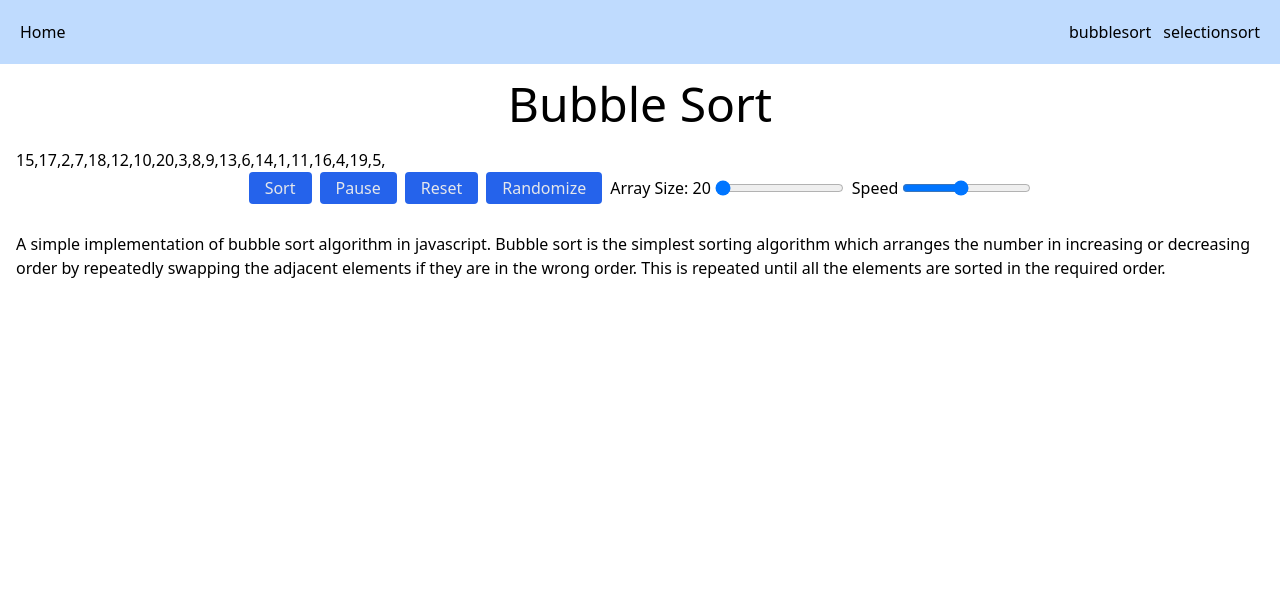
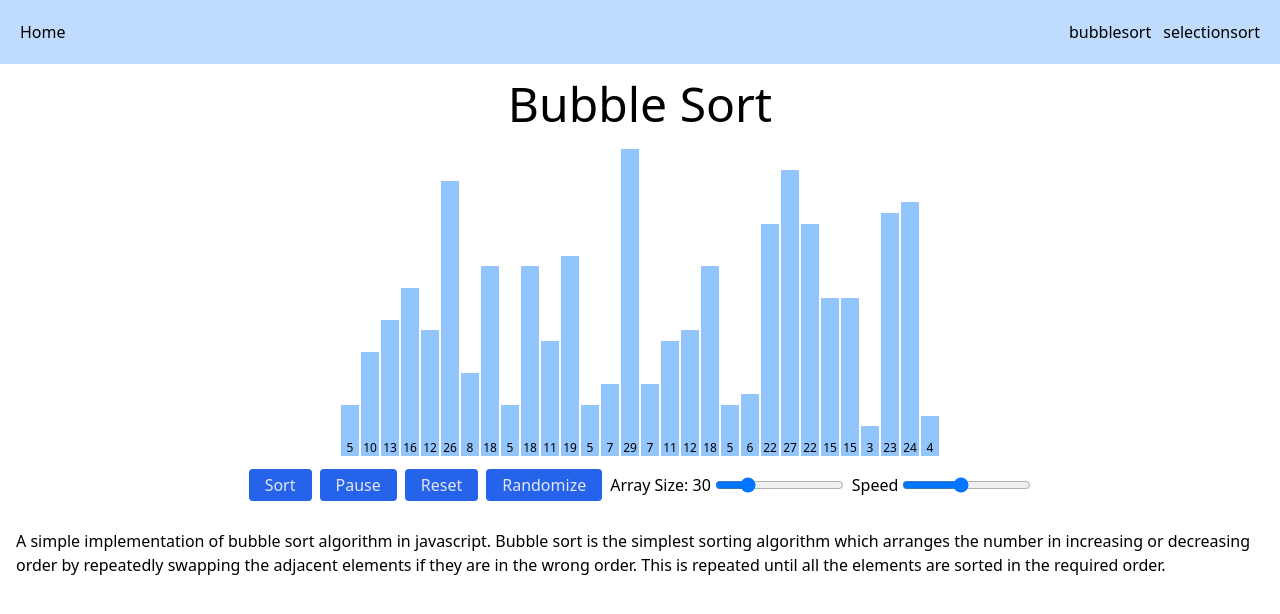
Before and after one commit to fig781/sorting-algorithm-visualizer, a React (Create React App) app: page /bubblesort in a window 1280 px wide. Shown: the top 614 px of the page. Built offline with nearby package versions, Linux system fonts and the light colour scheme.

Commit message:
timout interval works

```diff
--- /dev/null
+++ b/src/algorithms/bubbleSort.js
@@ -0,0 +1,28 @@
+// {color: null, index: 0}
+// {swap: [0,1]}
+
+const bubbleSort = (arr) => {
+  let changeList = [];
+  const len = arr.length;
+  let swapped;
+  do {
+    swapped = false;
+    for (let i = 0; i < len; i++) {
+      changeList.push({ index: i, value: arr[i], color: '#10b981' });
+      //highlight selected bar
+      if (arr[i] > arr[i + 1]) {
+        //highlight secondary bar
+        const tmp = arr[i];
+        //swapping animation
+        arr[i] = arr[i + 1];
+        arr[i + 1] = tmp;
+        swapped = true;
+      }
+
+      changeList.push({ index: i, value: arr[i], color: null });
+    }
+  } while (swapped);
+  return changeList;
+};
+
+export default bubbleSort;
--- a/src/components/Bar.js
+++ b/src/components/Bar.js
@@ -1,9 +1,15 @@
 import React from 'react';
 
-const Bar = ({ number }) => {
+const Bar = ({ number, color, itemsAmount }) => {
   return (
-    <div className='bg-blue-600 w-3'>
-      <div></div>
+    <div
+      className='w-5 text-center border border-white flex flex-col-reverse'
+      style={{
+        height: (number * 20) / itemsAmount + 'rem',
+        backgroundColor: !color ? '#93c5fd' : color,
+      }}
+    >
+      <span className='text-xs'>{number}</span>
     </div>
   );
 };
--- a/src/components/Sorter.js
+++ b/src/components/Sorter.js
@@ -1,76 +1,76 @@
 import { React, useState, useEffect } from 'react';
+import Bar from './Bar';
+import bubbleSort from '../algorithms/bubbleSort';
 
 const Sorter = () => {
-  const [arraySize, setArraySize] = useState(20);
+  const [arraySize, setArraySize] = useState(30);
   const [speed, setSpeed] = useState(5);
   const [sorterArray, setSorterArray] = useState([]);
 
   useEffect(() => {
     const arr = [];
-    for (let x = 1; x <= 20; x++) {
-      arr.push(x);
+    for (let x = 1; x <= 30; x++) {
+      arr.push({
+        index: x - 1,
+        color: null,
+        value: Math.round(Math.random() * (30 - 1) + 1),
+      });
     }
-    setSorterArray(shuffleArray(arr));
+    setSorterArray(...[arr]);
   }, []);
 
   useEffect(() => {
+    randomize(arraySize);
+  }, [arraySize]);
+
+  const randomize = (arraySize) => {
     const arr = [];
     for (let x = 1; x <= arraySize; x++) {
-      arr.push(x);
+      arr.push({
+        index: x - 1,
+        color: null,
+        value: Math.round(Math.random() * (arraySize - 1) + 1),
+      });
     }
-    setSorterArray(shuffleArray(arr));
-  }, [arraySize]);
-
-  const shuffleArray = (arr) => {
-    let currentIndex = arr.length,
-      temporaryValue,
-      randomIndex;
-    // While there remain elements to shuffle...
-    while (0 !== currentIndex) {
-      // Pick a remaining element...
-      randomIndex = Math.floor(Math.random() * currentIndex);
-      currentIndex -= 1;
-      // And swap it with the current element.
-      temporaryValue = arr[currentIndex];
-      arr[currentIndex] = arr[randomIndex];
-      arr[randomIndex] = temporaryValue;
-    }
-    return arr;
+    setSorterArray(...[arr]);
   };
 
-  const bubbleSort = (arr) => {
-    const len = arr.length;
-    let swapped;
-    do {
-      swapped = false;
-      for (let i = 0; i < len; i++) {
-        if (arr[i] > arr[i + 1]) {
-          const tmp = arr[i];
-          arr[i] = arr[i + 1];
-          arr[i + 1] = tmp;
-          swapped = true;
-        }
-      }
-    } while (swapped);
-    return arr;
-  };
-
-  const updateArray = (e) => {
-    setArraySize(e.target.value);
-  };
-
-  const updateSpeed = (e) => {
-    setSpeed(e.target.value);
+  const interpreteChanges = (changeList) => {
+    const len = changeList.length;
+    console.log(len);
+    for (let x = 0; x < len; x++) {
+      setTimeout(() => {
+        const newState = sorterArray;
+        newState[changeList[x].index] = changeList[x];
+        setSorterArray(...[newState]);
+        console.log(changeList[x]);
+      }, speed * 500 * x);
+    }
   };
 
   const onClickSort = () => {
-    setSorterArray([...bubbleSort(sorterArray)]);
+    const arr = [];
+    for (let i of sorterArray) {
+      arr.push(i.value);
+    }
+    interpreteChanges(bubbleSort(arr));
   };
 
   return (
     <div className='my-5'>
-      <div></div>
-      <div>{sorterArray.map((i) => i + ',')}</div>
+      <div
+        className='flex items-baseline justify-center mb-3 '
+        style={{ flexFlow: 'row nowrap' }}
+      >
+        {sorterArray.map((i) => (
+          <Bar
+            key={i.index}
+            number={i.value}
+            itemsAmount={arraySize}
+            color={i.color}
+          />
+        ))}
+      </div>
       <div className='flex flex-wrap justify-center space-x-2'>
         <button
           className='bg-blue-600 text-gray-200 rounded hover:bg-blue-500 px-4 mb-2 py-1 focus:outline-none'
@@ -86,7 +86,7 @@ const Sorter = () => {
         </button>
         <button
           className='bg-blue-600 text-gray-200 rounded hover:bg-blue-500 px-4 mb-2 py-1 focus:outline-none'
-          onClick={() => setSorterArray([...shuffleArray(sorterArray)])}
+          onClick={() => randomize(arraySize)}
         >
           Randomize
         </button>
@@ -94,10 +94,10 @@ const Sorter = () => {
           <p>Array Size: {arraySize}</p>
           <input
             type='range'
-            min={20}
-            max={200}
+            min={10}
+            max={100}
             value={arraySize}
-            onChange={updateArray}
+            onChange={(e) => setArraySize(e.target.value)}
           />
         </div>
         <div className='flex items-center space-x-1 mb-2'>
@@ -107,7 +107,7 @@ const Sorter = () => {
             min={1}
             max={10}
             value={speed}
-            onChange={updateSpeed}
+            onChange={(e) => setSpeed(e.target.value)}
           />
         </div>
       </div>
```
Also changed, not shown: 1 other file (tests, documents, lock files or other folders).
